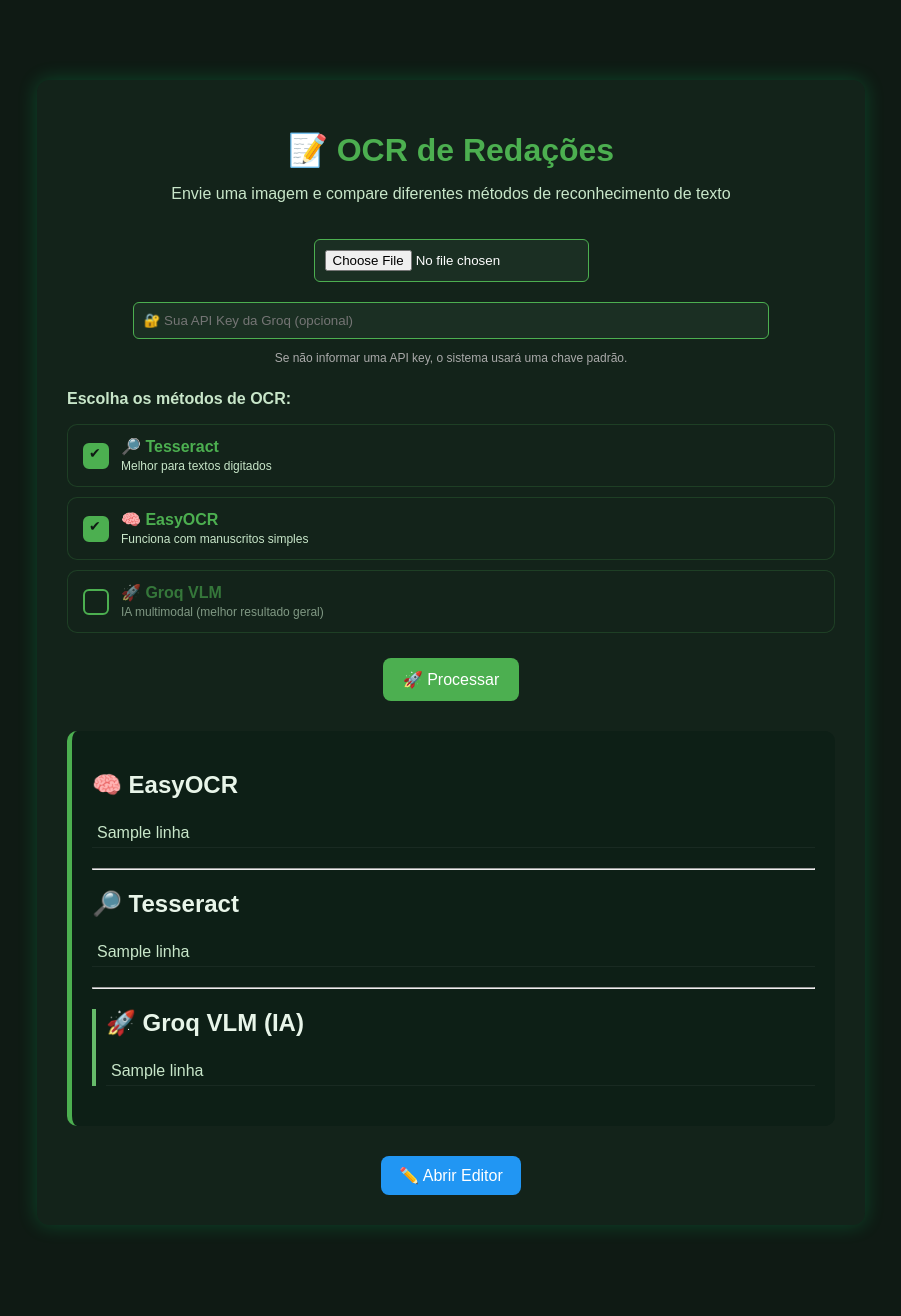
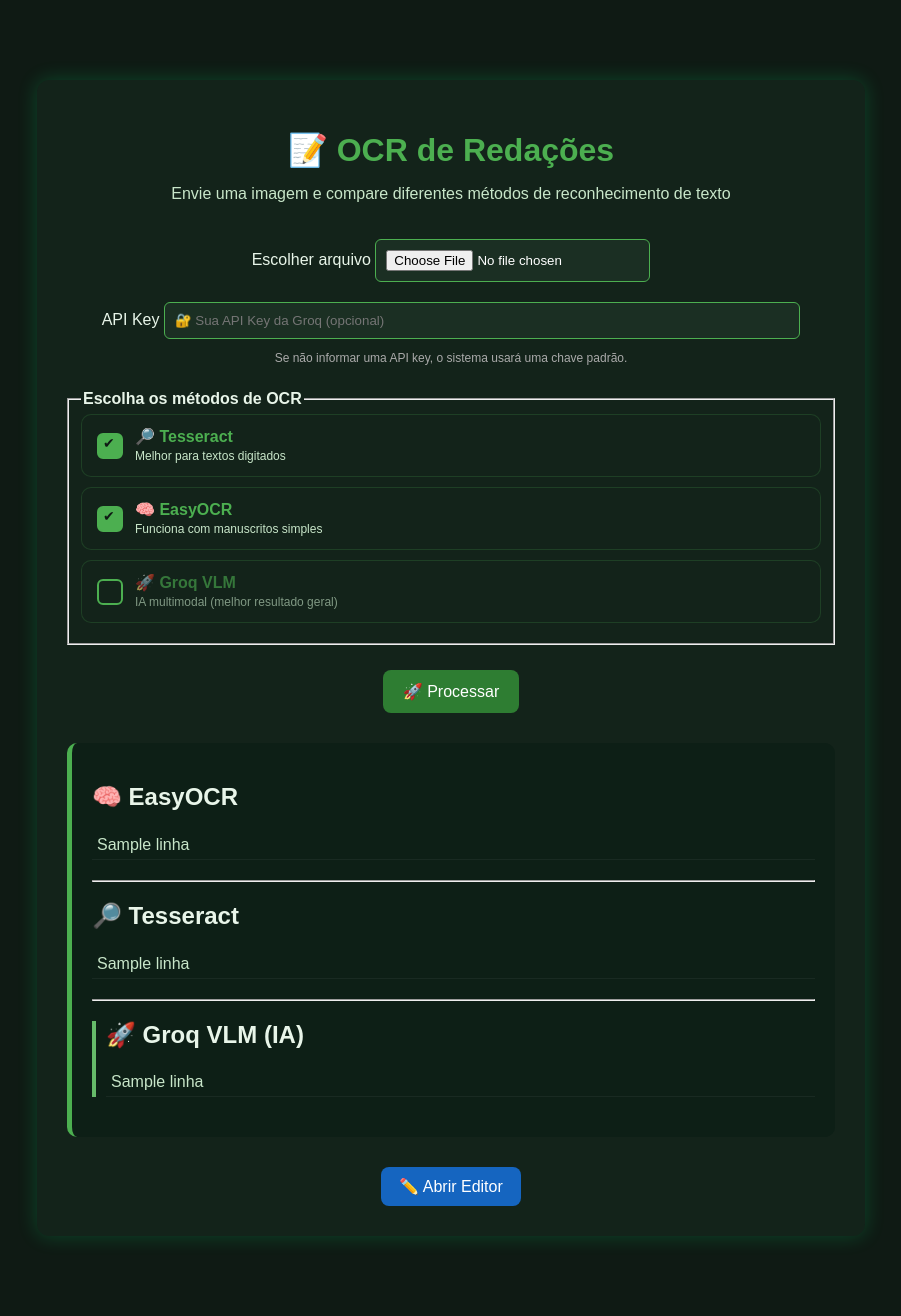
Before and after one commit to tuh-oliveira/ocr-redacoes-ia, a Flask app: template templates/index.html in a window 1280 px wide. Shown: the whole page, without its empty margins (189-1090 px from the left). Before the commit the page ends 1230 px from the top, so only its background shows below. Run offline with Flask 3, Linux system fonts and the light colour scheme; the template is opened without the code that fills it: most values are stand-ins (such as "Sample title", 1, 10 or a date in 2020).

Commit message:
Fix file upload validation, accessibility, contrast, Groq response handling, and dependencies

```diff
--- a/app.py
+++ b/app.py
@@ -12,6 +12,7 @@
 
 UPLOAD_FOLDER = "uploads"
 OUTPUT_FOLDER = "outputs"
+ALLOWED_EXTENSIONS = {'png', 'jpg', 'jpeg'}
 
 app.config["UPLOAD_FOLDER"] = UPLOAD_FOLDER
 app.config["OUTPUT_FOLDER"] = OUTPUT_FOLDER
@@ -20,6 +21,11 @@
 os.makedirs(OUTPUT_FOLDER, exist_ok=True)
 
 groq_ocr = GroqVLMOCR()
+
+
+def allowed_file(filename):
+    """Valida se o arquivo possui uma extensão permitida"""
+    return '.' in filename and filename.rsplit('.', 1)[1].lower() in ALLOWED_EXTENSIONS
 
 @app.route("/", methods=["GET", "POST"])
 def index():
@@ -58,7 +64,28 @@
             except Exception as e:
                 flash(f"❌ Erro ao salvar: {str(e)}", "error")
 
+        if not file or file.filename == '':
+            flash("❌ Selecione uma imagem para processar.", "error")
+            return render_template(
+                "index.html",
+                easy=[],
+                tess=[],
+                groq=[],
+                texto_editado=""
+            )
+
         if file:
+            # Validar extensão do arquivo
+            if not allowed_file(file.filename):
+                flash("❌ Formato de imagem inválido. Utilize PNG, JPG ou JPEG.", "error")
+                return render_template(
+                    "index.html",
+                    easy=[],
+                    tess=[],
+                    groq=[],
+                    texto_editado=""
+                )
+
             path = os.path.join(app.config["UPLOAD_FOLDER"], file.filename)
             file.save(path)
 
--- a/requirements.txt
+++ b/requirements.txt
@@ -21,3 +21,7 @@
 
 # opcional
 scikit-image
+
+# TrOCR (reconhecimento de texto manuscrito)
+transformers
+sentencepiece
--- a/static/style.css
+++ b/static/style.css
@@ -216,7 +239,7 @@
 
 /* Botões */
 .btn-primary {
-    background: #4caf50;
+    background: #2e7d32;
     padding: 12px 20px;
     border: none;
     border-radius: 8px;
@@ -224,13 +247,21 @@
     cursor: pointer;
 }
 
+.btn-primary:hover {
+    background: #388e3c;
+}
+
 .btn-secondary {
-    background: #2196f3;
+    background: #1565c0;
     padding: 10px 18px;
     border-radius: 8px;
     border: none;
     color: white;
     cursor: pointer;
+}
+
+.btn-secondary:hover {
+    background: #0d47a1;
 }
 
 .btn-success {
--- a/templates/index.html
+++ b/templates/index.html
@@ -25,9 +25,11 @@
 
     <!-- 🔹 FORM 1: PROCESSAR OCR -->
     <form method="POST" enctype="multipart/form-data">
-        <input type="file" name="file" required><br>
+        <label for="image">Escolher arquivo</label>
+        <input id="image" type="file" name="file" required><br>
 
-        <input type="text" name="api_key"
+        <label for="api_key">API Key</label>
+        <input id="api_key" type="text" name="api_key"
             placeholder="🔐 Sua API Key da Groq (opcional)"
             class="input-api"><br>
 
@@ -35,8 +37,8 @@
             Se não informar uma API key, o sistema usará uma chave padrão.
         </p>
 
-        <div class="metodos">
-            <p><strong>Escolha os métodos de OCR:</strong></p>
+        <fieldset class="metodos">
+            <legend><strong>Escolha os métodos de OCR</strong></legend>
 
             <label class="checkbox-card">
                 <input type="checkbox" name="metodos" value="tesseract" checked>
@@ -64,7 +66,7 @@
                     <small>IA multimodal (melhor resultado geral)</small>
                 </div>
             </label>
-        </div>
+        </fieldset>
 
         <button type="submit" class="btn-primary">🚀 Processar</button>
     </form>
@@ -117,11 +119,12 @@
                     <span>Editor de Texto</span>
                 </div>
 
-                <textarea name="texto_editado">
+                <label for="texto_editado">Texto corrigido</label>
+                <textarea id="texto_editado" name="texto_editado">
 {{ (groq or tess or easy) | join('\n') }}
                 </textarea>
 
-                <button type="submit" name="salvar_texto" value="1" class="btn-success">
+                <button type="submit" name="salvar_texto" value="1" class="btn-success" aria-label="Salvar correção">
                     💾 Salvar Correção
                 </button>
 
```
Also changed, not shown: other parts of static/style.css (+25 -2 lines), ocr_groq_vlm.py (+13 -3 lines).
